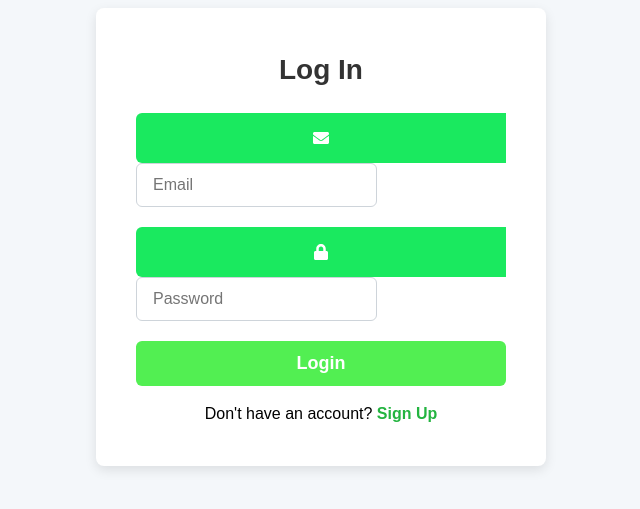
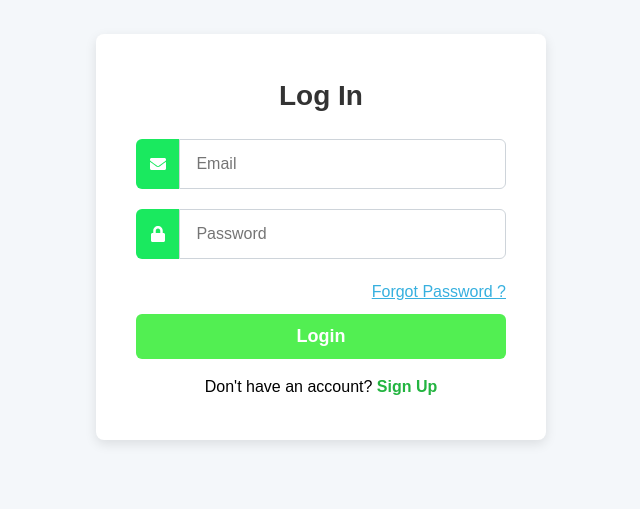
Before and after one commit to jatintyagi1/Nursery, a React (Vite) app in the folder frontend/: page /login in a window 1280 px wide. Shown: the part 163-672 px from the top of the page, without its empty margins (319-959 px from the left). Built offline with nearby package versions, Linux system fonts and the light colour scheme.

Commit message:
correct login functionality

```diff
--- a/frontend/package.json
+++ b/frontend/package.json
@@ -11,11 +11,14 @@
   },
   "dependencies": {
     "@hookform/resolvers": "^3.10.0",
+    "@reduxjs/toolkit": "^2.5.0",
+    "axios": "^1.7.9",
     "frontend": "file:",
     "react": "^18.3.1",
     "react-dom": "^18.3.1",
     "react-hook-form": "^7.54.2",
     "react-icons": "^5.4.0",
+    "react-redux": "^9.2.0",
     "react-responsive": "^10.0.0",
     "react-router-dom": "^7.1.1",
     "react-toastify": "^11.0.2",
--- a/frontend/src/components/Navbar/index.jsx
+++ b/frontend/src/components/Navbar/index.jsx
@@ -19,6 +19,18 @@ function Desktop() {
                 <Link to='/products' className="nav-link"><li>Products</li></Link>
                 <Link to='/contact' className="nav-link"><li>Contact</li></Link>
             </ul>
+            <div style={{
+                display: 'flex',
+                alignItems: 'center',
+                justifyContent: 'space-between'
+            }}>
+                <div>
+                    <button>Cart</button>
+                </div>
+                <div>
+                    <button>Login</button>
+                </div>
+            </div>
         </nav>
     );
 }
--- a/frontend/src/forms/LoginForm.jsx
+++ b/frontend/src/forms/LoginForm.jsx
@@ -6,8 +6,9 @@ import { ToastContainer, toast } from 'react-toastify';
 import 'react-toastify/dist/ReactToastify.css';
 import { useNavigate } from 'react-router-dom';
 
+import axios from 'axios';
+
 export default function LoginForm() {
-
     const navigate = useNavigate();
 
     const validationSchema = Yup.object().shape({
@@ -24,25 +25,27 @@ export default function LoginForm() {
     });
 
     const onSubmit = async (data) => {
+        const BACKEND_URL = import.meta.env.VITE_API_URL;
         try {
-            const response = await fetch('http://localhost:5000/api/auth/login', {
-                method: 'POST',
+            const response = await axios.post(`${BACKEND_URL}/api/auth/login`, data, {
                 headers: { 'Content-Type': 'application/json' },
-                body: JSON.stringify(data)
             });
 
-            const result = await response.json();
-            if (response.ok) {
-                toast.success(result.message);
-                setTimeout(() => navigate('/'), 4000);
+            const result = response.data;
+            toast.success(result.message);
+
+            setTimeout(() => navigate('/'), 4000);
+
+        } catch (error) {
+            if (error.response) {
+                toast.error(error.response.data.error || 'Login failed');
             } else {
-                toast.error(result.error || 'Login failed');
+                toast.error('Server error. Please try again.');
             }
-        } catch (error) {
-            toast.error('Server error. Please try again.');
-            console.log('error', error);
+            console.error('Error:', error);
         }
     };
+
 
     return (
         <>
@@ -62,7 +65,7 @@ export default function LoginForm() {
                             {...register('email')}
                         />
                     </div>
-                    <div className="invalid-feedback">{errors.email?.message}</div>
+                    {/* <div className="invalid-feedback">{errors.email?.message}</div> */}
                 </div>
 
                 <div className="form-group">
@@ -79,9 +82,20 @@ export default function LoginForm() {
                             {...register('password')}
                         />
                     </div>
-                    <div className="invalid-feedback">{errors.password?.message}</div>
+                    {/* <div className="invalid-feedback">{errors.password?.message}</div> */}
                 </div>
-
+                <div
+                    style={{
+                        display: 'flex',
+                        alignItems: 'center',
+                        justifyContent: 'flex-end',
+                        marginBottom: '10px'
+                    }}
+                >
+                    <a href='/forgot-password' className='forgot-pass'>
+                        Forgot Password ?
+                    </a>
+                </div>
                 <button type="submit" className="btn btn-signup">Login</button>
                 <div className="login-text">
                     Don&apos;t have an account? <a href="/register">Sign Up</a>
--- a/frontend/src/forms/RegisterForm.jsx
+++ b/frontend/src/forms/RegisterForm.jsx
@@ -5,6 +5,8 @@ import * as Yup from 'yup';
 import { ToastContainer, toast } from 'react-toastify';
 import 'react-toastify/dist/ReactToastify.css';
 import { useNavigate } from 'react-router-dom';
+import axios from 'axios';
+
 
 export default function RegisterForm() {
 
@@ -31,25 +33,26 @@ export default function RegisterForm() {
     });
 
     const onSubmit = async (data) => {
+        const BACKEND_URL = import.meta.env.VITE_API_URL;
         try {
-            const response = await fetch('http://localhost:5000/api/auth/register', {
-                method: 'POST',
-                headers: { 'Content-Type': 'application/json' },
-                body: JSON.stringify(data)
+            const response = await axios.post(`${BACKEND_URL}/api/auth/register`, data, {
+                headers: { 'Content-Type': 'application/json' }
             });
 
-            const result = await response.json();
-            if (response.ok) {
-                toast.success(result.message);
-                setTimeout(() => navigate('/'), 4000);
+            const result = response.data;
+            toast.success(result.message);
+
+            setTimeout(() => navigate('/'), 4000);
+        } catch (error) {
+            if (error.response) {
+                toast.error(error.response.data.error || 'Registration failed');
             } else {
-                toast.error(result.error || 'Registration failed');
+                toast.error('Server error. Please try again.');
             }
-        } catch (error) {
-            toast.error('Server error. Please try again.');
-            console.log('error', error);
+            console.error('Error:', error);
         }
     };
+
 
 
     return (
@@ -70,7 +73,7 @@ export default function RegisterForm() {
                             {...register('name')}
                         />
                     </div>
-                    <div className="invalid-feedback">{errors.name?.message}</div>
+                    {/* <div className="invalid-feedback">{errors.name?.message}</div> */}
                 </div>
 
                 <div className="form-group">
@@ -87,7 +90,7 @@ export default function RegisterForm() {
                             {...register('email')}
                         />
                     </div>
-                    <div className="invalid-feedback">{errors.email?.message}</div>
+                    {/* <div className="invalid-feedback">{errors.email?.message}</div> */}
                 </div>
 
                 <div className="form-group">
@@ -104,7 +107,7 @@ export default function RegisterForm() {
                             {...register('mobileNumber')}
                         />
                     </div>
-                    <div className="invalid-feedback">{errors.mobileNumber?.message}</div>
+                    {/* <div className="invalid-feedback">{errors.mobileNumber?.message}</div> */}
                 </div>
 
                 <div className="form-group">
@@ -121,7 +124,7 @@ export default function RegisterForm() {
                             {...register('password')}
                         />
                     </div>
-                    <div className="invalid-feedback">{errors.password?.message}</div>
+                    {/* <div className="invalid-feedback">{errors.password?.message}</div> */}
                 </div>
 
                 <div className="form-group">
@@ -138,7 +141,7 @@ export default function RegisterForm() {
                             {...register('confirmPassword')}
                         />
                     </div>
-                    <div className="invalid-feedback">{errors.confirmPassword?.message}</div>
+                    {/* <div className="invalid-feedback">{errors.confirmPassword?.message}</div> */}
                 </div>
 
                 <button type="submit" className="btn btn-signup">Sign Up</button>
--- a/frontend/src/pages/Contact.jsx
+++ b/frontend/src/pages/Contact.jsx
@@ -1,6 +1,14 @@
 import "../styles/Contact.css";
 
 const ContactPage = () => {
+
+    const onSubmit = (event) => {
+        event.preventDefault()
+        const BACKEND_URL = import.meta.env.VITE_API_URL;
+        console.log(BACKEND_URL)
+        console.log('hello')
+    }
+
     return (
         <div className="contact-container">
             <div className="contact-wrapper">
@@ -9,7 +17,7 @@ const ContactPage = () => {
                     We&apos;d love to hear from you! Please fill out the form below and we will
                     get back to you as soon as possible.
                 </p>
-                <form className="contact-form">
+                <form className="contact-form" onSubmit={onSubmit}>
                     <div className="form-group">
                         <input
                             type="text"
--- a/frontend/src/styles/Login.css
+++ b/frontend/src/styles/Login.css
@@ -30,10 +30,11 @@
 }
 
 .form-control {
-    border-radius: 6px;
+    border-radius: 0px 6px 6px 0px;
     padding: 12px 16px;
     border: 1px solid #ced4da;
     font-size: 16px;
+    width: 90%;
 }
 
 .form-control:focus {
@@ -41,7 +42,26 @@
     box-shadow: 0 0 0 0.2rem rgba(0, 123, 255, .25);
 }
 
+/* Maintain red border and apply a subtle shadow on focus */
+.form-control.is-invalid:focus {
+    border-color: red;
+    box-shadow: 0 0 0 0.2rem rgba(255, 0, 0, 0.25);
+    /* Red shadow effect */
+}
+
+.input-group {
+    display: flex;
+    flex-direction: row;
+    justify-content: center;
+}
+
+
+
 /* Icon Styles */
+.input-group-prepend {
+    width: 12%;
+}
+
 .input-group-text {
     background-color: #1ae95f;
     border: none;
@@ -64,6 +84,8 @@
     text-decoration: none;
 }
 
+
+
 /* Button styles */
 .btn-signup {
     background-color: rgb(82, 239, 82);
@@ -75,6 +97,7 @@
     font-weight: 600;
     border: none;
     transition: background-color 0.3s ease;
+    cursor: pointer;
 }
 
 .btn-signup:hover {
@@ -92,6 +115,17 @@
     font-weight: 600;
 }
 
+.forgot-pass {
+    color: #37b0df;
+    transition: color 0.3s ease;
+}
+
+.forgot-pass:hover {
+    text-decoration: underline;
+    color: #0000ff;
+}
+
+
 .signup-wrapper .login-text a:hover {
     text-decoration: underline;
 }
--- a/frontend/src/styles/Navbar.css
+++ b/frontend/src/styles/Navbar.css
@@ -6,6 +6,7 @@
     padding: 10px 20px;
     background-color: #4CAF50;
     color: #fff;
+    height: 60px;
 }
 
 .navbar-logo {
```
Also changed, not shown: frontend/src/pages/Products.jsx (added, +9 -0 lines), frontend/src/redux/store.js (added, +8 -0 lines), 2 other files (tests, documents, lock files or other folders).
